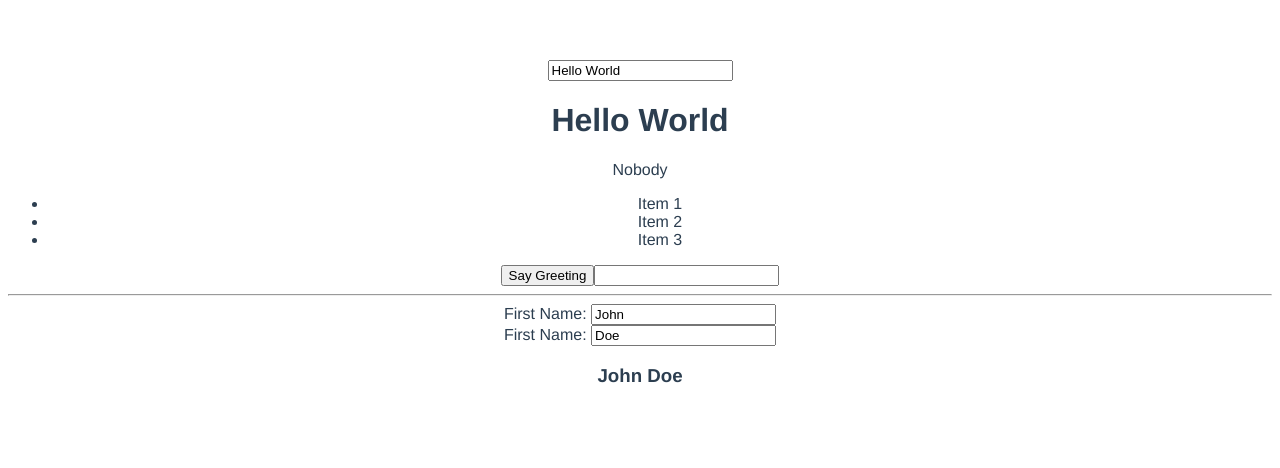
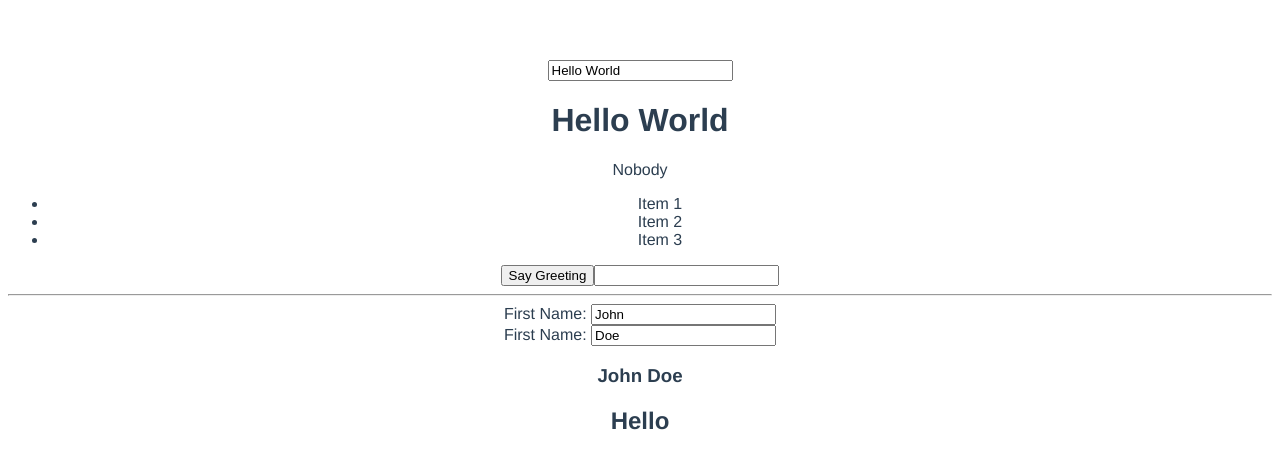
Before and after one commit to EdilsonBorges/Vue.js-workspace, a Vue app: page /#/ in a window 1280 px wide. Shown: the top 468 px of the page. Built offline with nearby package versions, Linux system fonts and the light colour scheme.

Commit message:
Properties in compoments

```diff
--- a/src/App.vue
+++ b/src/App.vue
@@ -1,6 +1,6 @@
 <template>
   <div id="app">
-    <test></test>
+    <test msg="Hello"></test>
   </div>
 </template>
 
--- a/src/components/Test.vue
+++ b/src/components/Test.vue
@@ -14,12 +14,19 @@
       <br />
       <label>First Name: </label><input type="text" v-model="user.lastName">
       <h3>{{fullName}}</h3>
+      <h2>{{msg}}</h2>
   </div>
 </template>
 
 <script>
     export default {
       name: 'test',
+      props: {
+        msg: {
+          type: String,
+          default: 'Foobar'
+        }
+      },
       data () {
         return {
           title: 'Hello World',
```
